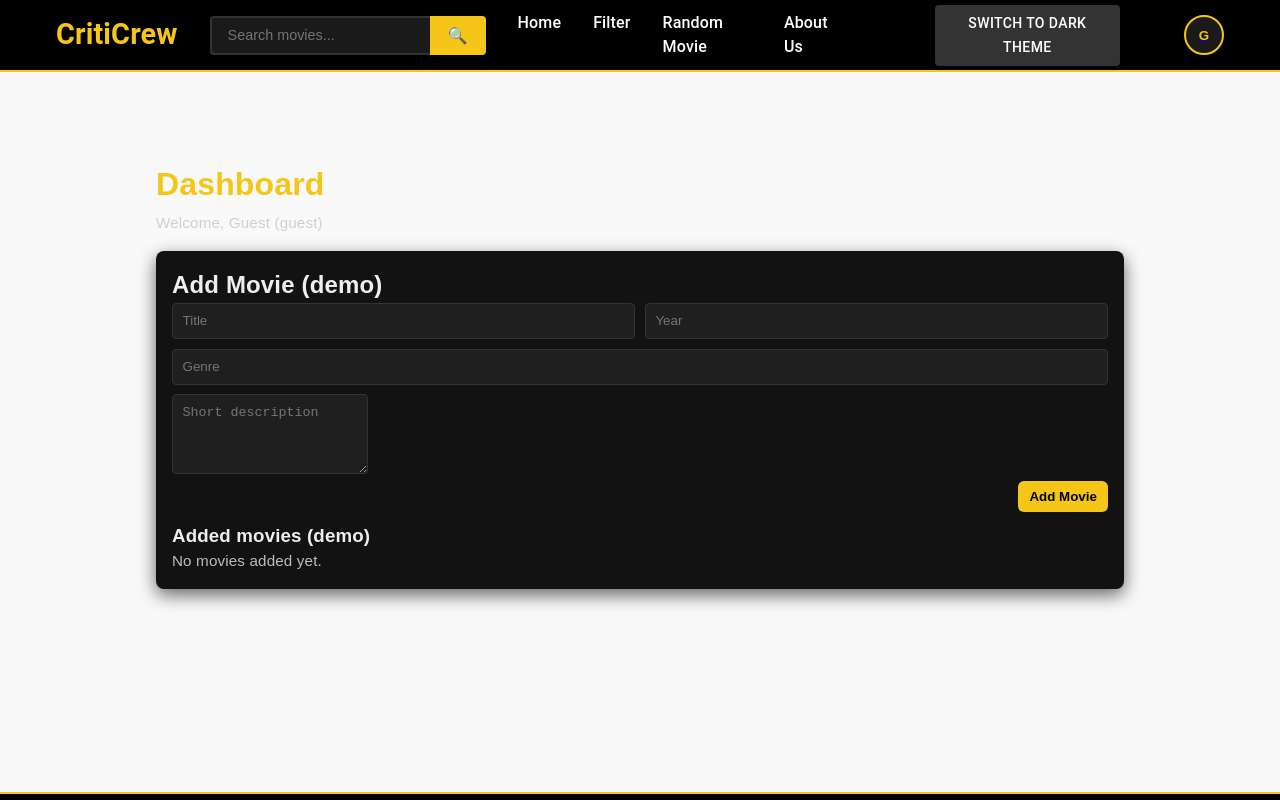
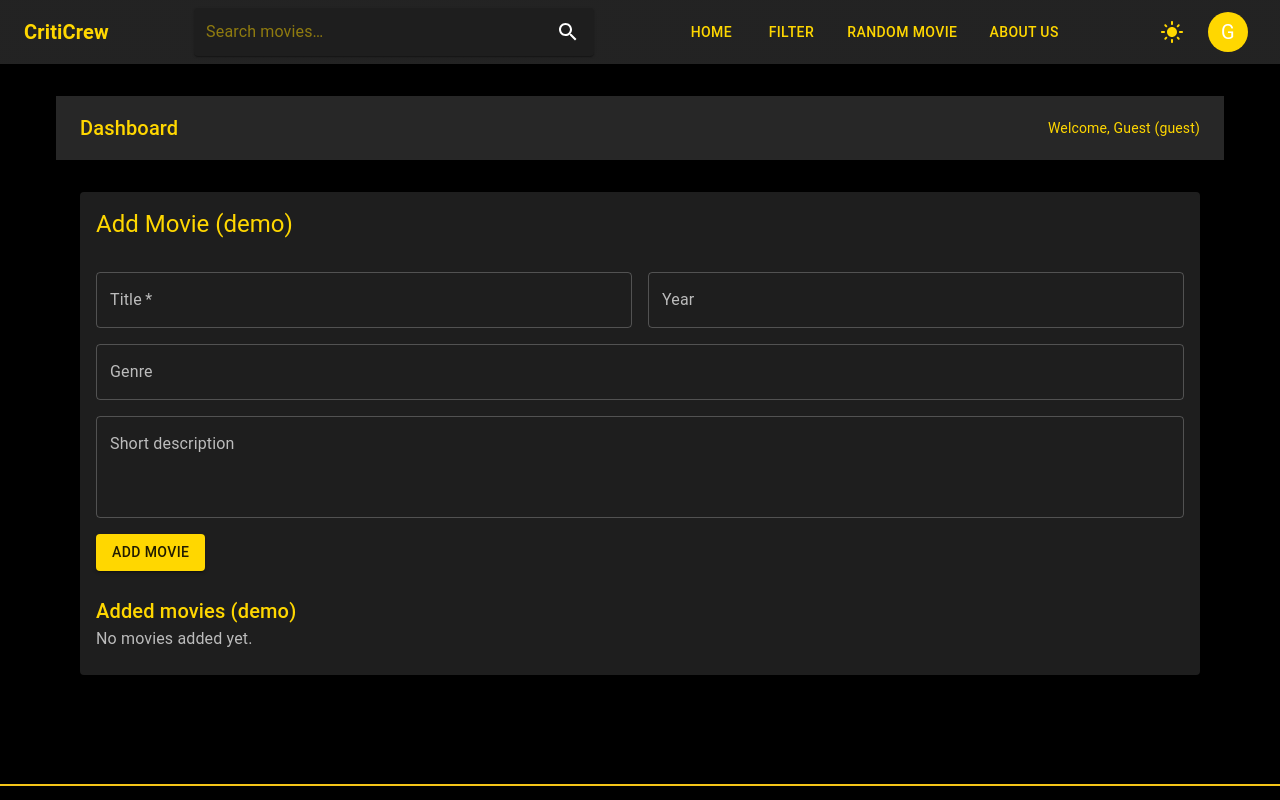
Before and after one commit to Nikola-Zecevic/CritiCrew, a React (Vite) app in the folder Frontend/: page /dashboard in a window 1280 px wide. Shown: the top 800 px of the page. Built offline with nearby package versions, Linux system fonts and the light colour scheme.

Commit message:
Updated navbar and components related to auth route so that they now accept light theme

```diff
--- a/Frontend/package.json
+++ b/Frontend/package.json
@@ -12,6 +12,7 @@
   "dependencies": {
     "@emotion/react": "^11.14.0",
     "@emotion/styled": "^11.14.1",
+    "@mui/icons-material": "^7.3.2",
     "@mui/material": "^7.3.2",
     "react": "^19.1.1",
     "react-dom": "^19.1.1",
--- a/Frontend/src/components/AuthForm.jsx
+++ b/Frontend/src/components/AuthForm.jsx
@@ -1,32 +1,61 @@
+import { Box, Typography, TextField, Button, Link, Paper } from "@mui/material";
+
 export default function AuthForm({ mode, onSubmit }) {
   return (
-    <div className="auth-box">
-      <h1>{mode === "signup" ? "Sign Up" : "Sign In"}</h1>
+    <Paper
+      elevation={4}
+      sx={{
+        p: 4,
+        maxWidth: 400,
+        mx: "auto",
+        mt: 8,
+        borderRadius: 3,
+      }}
+    >
+      <Typography variant="h4" align="center" gutterBottom>
+        {mode === "signup" ? "Sign Up" : "Sign In"}
+      </Typography>
 
-      <form onSubmit={onSubmit}>
-        <div>
-          <label>Email or Username</label>
-          <input type="text" name="email" required />
-        </div>
+      <Box
+        component="form"
+        onSubmit={onSubmit}
+        sx={{ display: "flex", flexDirection: "column", gap: 2 }}
+      >
+        <TextField
+          label="Email or Username"
+          name="email"
+          type="text"
+          required
+          fullWidth
+        />
+        <TextField
+          label="Password"
+          name="password"
+          type="password"
+          required
+          fullWidth
+        />
 
-        <div>
-          <label>Password</label>
-          <input type="password" name="password" required />
-        </div>
+        <Button type="submit" variant="contained" fullWidth>
+          {mode === "signup" ? "Create Account" : "Login"}
+        </Button>
 
-        <button type="submit">
-          {mode === "signup" ? "Create Account" : "Login"}
-        </button>
-        <p>
+        <Typography variant="body2" align="center" sx={{ mt: 2 }}>
           {mode === "login" ? (
-            <a href="/auth?mode=signup">Create new account</a>
+            <Link href="/auth?mode=signup" underline="hover">
+              Create new account
+            </Link>
           ) : (
-            <a href="/auth?mode=login">Already have an account? Login</a>
+            <Link href="/auth?mode=login" underline="hover">
+              Already have an account? Login
+            </Link>
           )}
-          <br></br>
-          <a href="/">Use without an account</a>
-        </p>
-      </form>
-    </div>
+          <br />
+          <Link href="/" underline="hover">
+            Use without an account
+          </Link>
+        </Typography>
+      </Box>
+    </Paper>
   );
 }
--- a/Frontend/src/components/Navbar.jsx
+++ b/Frontend/src/components/Navbar.jsx
@@ -1,13 +1,27 @@
 import React from "react";
-import { Link, useNavigate } from "react-router-dom";
-import "../styles/Navbar.css";
+import { Link as RouterLink, useNavigate } from "react-router-dom";
+import {
+  AppBar,
+  Toolbar,
+  Typography,
+  Box,
+  IconButton,
+  InputBase,
+  Paper,
+  List,
+  ListItem,
+  ListItemButton,
+  ListItemText,
+  Button,
+  Avatar,
+} from "@mui/material";
+import { Search as SearchIcon, DarkMode, LightMode } from "@mui/icons-material";
+import { useAuth } from "../contexts/AuthContext";
+import { useThemeContext } from "../contexts/ThemeContext";
 import useMovieSearch from "../hooks/useMovieSearch";
-import { useAuth } from "../contexts/AuthContext";
-import { Button, Box, Typography } from "@mui/material";
-import { useThemeContext } from "../contexts/ThemeContext";
 
-function Navbar() {
-  const { currentUser, isAuthenticated, isAdmin } = useAuth();
+export default function Navbar() {
+  const { currentUser, isAdmin } = useAuth();
   const navigate = useNavigate();
   const { mode, toggleTheme } = useThemeContext();
 
@@ -19,7 +33,7 @@ function Navbar() {
     clearSearch,
   } = useMovieSearch();
 
-  function getInitials(name) {
+  function getInitials(name = "") {
     return name
       .split(" ")
       .map((word) => word[0])
@@ -37,87 +51,108 @@ function Navbar() {
   }
 
   return (
-    <nav className="navbar">
-      <div className="navbar-container">
-        <Link to="/" className="navbar-logo">
+    <AppBar position="static" color="default" elevation={2}>
+      <Toolbar sx={{ display: "flex", justifyContent: "space-between" }}>
+        {/* Logo */}
+        <Typography
+          variant="h6"
+          component={RouterLink}
+          to="/"
+          sx={{
+            textDecoration: "none",
+            color: "inherit",
+            fontWeight: "bold",
+          }}
+        >
           CritiCrew
-        </Link>
+        </Typography>
 
-        <div className="nav-search">
-          <form onSubmit={handleSearch} className="search-form">
-            <input
-              type="text"
-              placeholder="Search movies..."
+        {/* Search */}
+        <Box sx={{ position: "relative", flexGrow: 1, maxWidth: 400, mx: 2 }}>
+          <Paper
+            component="form"
+            onSubmit={handleSearch}
+            sx={{
+              p: "2px 4px",
+              display: "flex",
+              alignItems: "center",
+              width: "100%",
+            }}
+          >
+            <InputBase
+              placeholder="Search movies…"
               value={searchQuery}
               onChange={(e) => handleSearchInputChange(e.target.value)}
-              className="search-input"
+              sx={{ ml: 1, flex: 1 }}
             />
-            <button type="submit" className="search-button">
-              🔍
-            </button>
-          </form>
+            <IconButton type="submit" sx={{ p: "10px" }}>
+              <SearchIcon />
+            </IconButton>
+          </Paper>
 
           {showSuggestions && searchResults.length > 0 && (
-            <div className="search-suggestions">
-              {searchResults.map((movie) => (
-                <div
-                  key={movie.id}
-                  className="suggestion-item"
-                  onClick={() => handleSuggestionClick(movie)}
-                  style={{ cursor: "pointer" }}
-                >
-                  {movie.title} ({movie.year}) - ⭐{movie.rating}
-                </div>
-              ))}
-            </div>
+            <Paper
+              sx={{
+                position: "absolute",
+                top: "100%",
+                left: 0,
+                right: 0,
+                mt: 1,
+                zIndex: 10,
+                maxHeight: 250,
+                overflowY: "auto",
+              }}
+            >
+              <List>
+                {searchResults.map((movie) => (
+                  <ListItem key={movie.id} disablePadding>
+                    <ListItemButton
+                      onClick={() => handleSuggestionClick(movie)}
+                    >
+                      <ListItemText
+                        primary={`${movie.title} (${movie.year})`}
+                        secondary={`⭐ ${movie.rating}`}
+                      />
+                    </ListItemButton>
+                  </ListItem>
+                ))}
+              </List>
+            </Paper>
           )}
-        </div>
-
-        <ul className="nav-menu">
-          <li className="nav-item">
-            <Link to="/" className="nav-link">
-              Home
-            </Link>
-          </li>
-          <li className="nav-item">
-            <Link to="/filter" className="nav-link">
-              Filter
-            </Link>
-          </li>
-          <li className="nav-item">
-            <Link to="/random" className="nav-link">
-              Random Movie
-            </Link>
-          </li>
-          <li className="nav-item">
-            <Link to="/about" className="nav-link">
-              About Us
-            </Link>
-          </li>
-          <li className="nav-item">
-            {isAdmin && (
-              <Link to="/dashboard" className="nav-link">
-                Dashboard
-              </Link>
-            )}
-          </li>
-        </ul>
-        <Box sx={{ p: 4, textAlign: "center" }}>
-          <Button variant="contained" onClick={toggleTheme}>
-            Switch to {mode === "light" ? "Dark" : "Light"} Theme
-          </Button>
         </Box>
 
-        <div className="nav-profile">
-          <Link to={"/profile"}>
-            <button className="avatar-button">
-              {getInitials(currentUser.name)}
-            </button>
-          </Link>
-        </div>
-      </div>
-    </nav>
+        <Box sx={{ display: "flex", gap: 2, alignItems: "center" }}>
+          <Button component={RouterLink} to="/" color="inherit">
+            Home
+          </Button>
+          <Button component={RouterLink} to="/filter" color="inherit">
+            Filter
+          </Button>
+          <Button component={RouterLink} to="/random" color="inherit">
+            Random Movie
+          </Button>
+          <Button component={RouterLink} to="/about" color="inherit">
+            About Us
+          </Button>
+          {isAdmin && (
+            <Button component={RouterLink} to="/dashboard" color="inherit">
+              Dashboard
+            </Button>
+          )}
+        </Box>
+
+        <Box sx={{ display: "flex", alignItems: "center", ml: 2 }}>
+          <IconButton onClick={toggleTheme} color="inherit">
+            {mode === "light" ? <DarkMode /> : <LightMode />}
+          </IconButton>
+
+          <IconButton component={RouterLink} to="/profile" sx={{ ml: 1 }}>
+            <Avatar sx={{ bgcolor: "primary.main", color: "white" }}>
+              {getInitials(currentUser?.name || "U")}
+            </Avatar>
+          </IconButton>
+        </Box>
+      </Toolbar>
+    </AppBar>
   );
 }
-
-export default Navbar;
--- a/Frontend/src/contexts/ThemeContext.jsx
+++ b/Frontend/src/contexts/ThemeContext.jsx
@@ -1,14 +1,26 @@
-import React, { createContext, useMemo, useState, useContext } from "react";
+import React, {
+  createContext,
+  useMemo,
+  useState,
+  useContext,
+  useEffect,
+} from "react";
 import { ThemeProvider, CssBaseline } from "@mui/material";
 import { lightTheme, darkTheme } from "../styles/Theme";
 
 const ThemeContext = createContext();
 
 export const ThemeProviderContext = ({ children }) => {
-  const [mode, setMode] = useState("light");
+  const [mode, setMode] = useState(() => {
+    return localStorage.getItem("themeMode" || "light");
+  });
   const toggleTheme = () => {
     setMode((prev) => (prev === "light" ? "dark" : "light"));
   };
+  useEffect(() => {
+    localStorage.setItem("themeMode", mode);
+  }, [mode]);
+
   const theme = useMemo(
     () => (mode === "light" ? lightTheme : darkTheme),
     [mode]
--- a/Frontend/src/pages/Dashboard/index.jsx
+++ b/Frontend/src/pages/Dashboard/index.jsx
@@ -2,14 +2,31 @@ import React, { useEffect, useState } from "react";
 import { useNavigate } from "react-router-dom";
 import { useAuth } from "../../contexts/AuthContext";
 import usersFromFile from "../../apis/users.json";
-import "../../styles/Dashboard.css";
+import {
+  AppBar,
+  Toolbar,
+  Typography,
+  Container,
+  Box,
+  Paper,
+  TextField,
+  Button,
+  Card,
+  CardContent,
+  CardHeader,
+  Table,
+  TableBody,
+  TableCell,
+  TableContainer,
+  TableHead,
+  TableRow,
+  Stack,
+} from "@mui/material";
 
 export default function Dashboard() {
   const { currentUser, isAuthenticated, isAdmin, isSuperadmin, logout } =
     useAuth();
   const navigate = useNavigate();
-
-  // --- Users state (for superadmin table) ---
   const [users, setUsers] = useState(() => {
     const stored = localStorage.getItem("usersData");
     if (stored) {
@@ -52,7 +69,6 @@ export default function Dashboard() {
     const userToDelete = users.find((u) => u.id === id);
     if (!userToDelete) return;
 
-    // === IMPORTANT: prevent superadmin from deleting themself ===
     if (userToDelete.role === "superadmin" && currentUser?.id === id) {
       alert("You cannot delete your own superadmin account.");
       return;
@@ -64,7 +80,6 @@ export default function Dashboard() {
     const next = users.filter((u) => u.id !== id);
     persistUsers(next);
 
-    // if we deleted the currently logged in user (non-superadmin case), log them out
     if (currentUser?.id === id) {
       alert("You deleted your own account in the demo. Logging out.");
       logout();
@@ -74,7 +89,6 @@ export default function Dashboard() {
     }
   }
 
-  // --- Movies state (simple simulated add) ---
   const [movies, setMovies] = useState(() => {
     const stored = localStorage.getItem("moviesData");
     if (stored) {
@@ -121,125 +135,171 @@ export default function Dashboard() {
   }
 
   function renderUserActions(u) {
-    // keep superadmin rows safe: don't render actions for superadmin accounts
     if (u.role === "superadmin") {
-      return <em className="muted">superadmin</em>;
+      return (
+        <Typography variant="body2" color="text.secondary">
+          superadmin
+        </Typography>
+      );
     }
 
     if (u.role === "admin") {
       return (
-        <>
-          <button
-            className="btn btn-muted"
+        <Stack direction="row" spacing={1}>
+          <Button
+            size="small"
+            variant="outlined"
             onClick={() => {
               if (!confirm("Demote this admin to regular?")) return;
               demoteUser(u.id);
             }}
           >
             Demote
-          </button>
-          <button className="btn btn-danger" onClick={() => deleteUser(u.id)}>
+          </Button>
+          <Button
+            size="small"
+            color="error"
+            variant="contained"
+            onClick={() => deleteUser(u.id)}
+          >
             Delete
-          </button>
-        </>
+          </Button>
+        </Stack>
       );
     }
 
-    // regular user
     return (
-      <>
-        <button
-          className="btn btn-yellow"
+      <Stack direction="row" spacing={1}>
+        <Button
+          size="small"
+          color="warning"
+          variant="contained"
           onClick={() => {
             if (!confirm("Promote this user to admin?")) return;
             promoteUser(u.id);
           }}
         >
           Promote
-        </button>
-        <button className="btn btn-danger" onClick={() => deleteUser(u.id)}>
+        </Button>
+        <Button
+          size="small"
+          color="error"
+          variant="contained"
+          onClick={() => deleteUser(u.id)}
+        >
           Delete
-        </button>
-      </>
+        </Button>
+      </Stack>
     );
   }
+  return (
+    <Box>
+      <AppBar position="static">
+        <Toolbar>
+          <Typography variant="h6" sx={{ flexGrow: 1 }}>
+            Dashboard
+          </Typography>
+          <Typography variant="body2">
+            Welcome, {currentUser?.name} ({currentUser?.role})
+          </Typography>
+        </Toolbar>
+      </AppBar>
 
-  return (
-    <div className="dashboard-container">
-      <header className="dashboard-header">
-        <h1>Dashboard</h1>
-        <p className="muted">
-          Welcome, {currentUser?.name} ({currentUser?.role})
-        </p>
-      </header>
+      <Container sx={{ mt: 4 }}>
+        <Card sx={{ mb: 4 }}>
+          <CardHeader title="Add Movie (demo)" />
+          <CardContent>
+            <Box component="form" onSubmit={handleAddMovie}>
+              <Stack spacing={2}>
+                <Stack direction="row" spacing={2}>
+                  <TextField name="title" label="Title" required fullWidth />
+                  <TextField name="year" label="Year" fullWidth />
+                </Stack>
+                <TextField name="genre" label="Genre" fullWidth />
+                <TextField
+                  name="description"
+                  label="Short description"
+                  multiline
+                  rows={3}
+                  fullWidth
+                />
+                <Button
+                  type="submit"
+                  variant="contained"
+                  color="primary"
+                  sx={{ alignSelf: "flex-start" }}
+                >
+                  Add Movie
+                </Button>
+              </Stack>
+            </Box>
 
-      <section className="movie-section card">
-        <h2>Add Movie (demo)</h2>
-        <form className="movie-form" onSubmit={handleAddMovie}>
-          <div className="row">
-            <input name="title" placeholder="Title" required />
-            <input name="year" placeholder="Year" />
-          </div>
-          <div className="row">
-            <input name="genre" placeholder="Genre" />
-          </div>
-          <div>
-            <textarea name="description" placeholder="Short description" />
-          </div>
-          <div className="row actions">
-            <button className="btn btn-yellow" type="submit">
-              Add Movie
-            </button>
-          </div>
-        </form>
-
-        <h3>Added movies (demo)</h3>
+            <Typography variant="h6" sx={{ mt: 3 }}>
+              Added movies (demo)
+            </Typography>
             {movies.length === 0 ? (
-          <p className="muted">No movies added yet.</p>
+              <Typography color="text.secondary">
+                No movies added yet.
+              </Typography>
             ) : (
-          <ul className="movie-list">
+              <Stack spacing={2} sx={{ mt: 1 }}>
                 {movies.map((m) => (
-              <li key={m.id} className="movie-item">
+                  <Paper key={m.id} sx={{ p: 2 }}>
+                    <Typography variant="subtitle1">
                       <strong>{m.title}</strong> {m.year ? `(${m.year})` : ""}
-                <div className="muted small">
-                  Added by {m.addedBy} — {new Date(m.addedAt).toLocaleString()}
-                </div>
-                {m.description && <p className="muted">{m.description}</p>}
-              </li>
+                    </Typography>
+                    <Typography variant="caption" color="text.secondary">
+                      Added by {m.addedBy} —{" "}
+                      {new Date(m.addedAt).toLocaleString()}
+                    </Typography>
+                    {m.description && (
+                      <Typography variant="body2" color="text.secondary">
+                        {m.description}
+                      </Typography>
+                    )}
+                  </Paper>
                 ))}
-          </ul>
+              </Stack>
             )}
-      </section>
+          </CardContent>
+        </Card>
 
         {isSuperadmin && (
-        <section className="users-section card">
-          <h2>Users (manage)</h2>
+          <Card>
+            <CardHeader title="Users (manage)" />
+            <CardContent>
               {users.length === 0 ? (
-            <p className="muted">No users loaded.</p>
+                <Typography color="text.secondary">No users loaded.</Typography>
               ) : (
-            <table className="users-table">
-              <thead>
-                <tr>
-                  <th>ID</th>
-                  <th>Username / Name</th>
-                  <th>Role</th>
-                  <th>Actions</th>
-                </tr>
-              </thead>
-              <tbody>
+                <TableContainer component={Paper}>
+                  <Table>
+                    <TableHead>
+                      <TableRow>
+                        <TableCell>ID</TableCell>
+                        <TableCell>Username / Name</TableCell>
+                        <TableCell>Role</TableCell>
+                        <TableCell>Actions</TableCell>
+                      </TableRow>
+                    </TableHead>
+                    <TableBody>
                       {users.map((u) => (
-                  <tr key={u.id}>
-                    <td>{u.id}</td>
-                    <td>{u.name || u.username || u.email}</td>
-                    <td>{u.role}</td>
-                    <td className="actions-td">{renderUserActions(u)}</td>
-                  </tr>
+                        <TableRow key={u.id}>
+                          <TableCell>{u.id}</TableCell>
+                          <TableCell>
+                            {u.name || u.username || u.email}
+                          </TableCell>
+                          <TableCell>{u.role}</TableCell>
+                          <TableCell>{renderUserActions(u)}</TableCell>
+                        </TableRow>
                       ))}
-              </tbody>
-            </table>
+                    </TableBody>
+                  </Table>
+                </TableContainer>
               )}
-        </section>
+            </CardContent>
+          </Card>
         )}
-    </div>
+      </Container>
+    </Box>
   );
 }
```
Also changed, not shown: Frontend/src/pages/Authentication/index.jsx (+4 -6 lines), Frontend/src/pages/ProfilePage/index.jsx (+47 -31 lines), 1 other file (tests, documents, lock files or other folders). Lines whose indentation alone changed are shown as unchanged.
